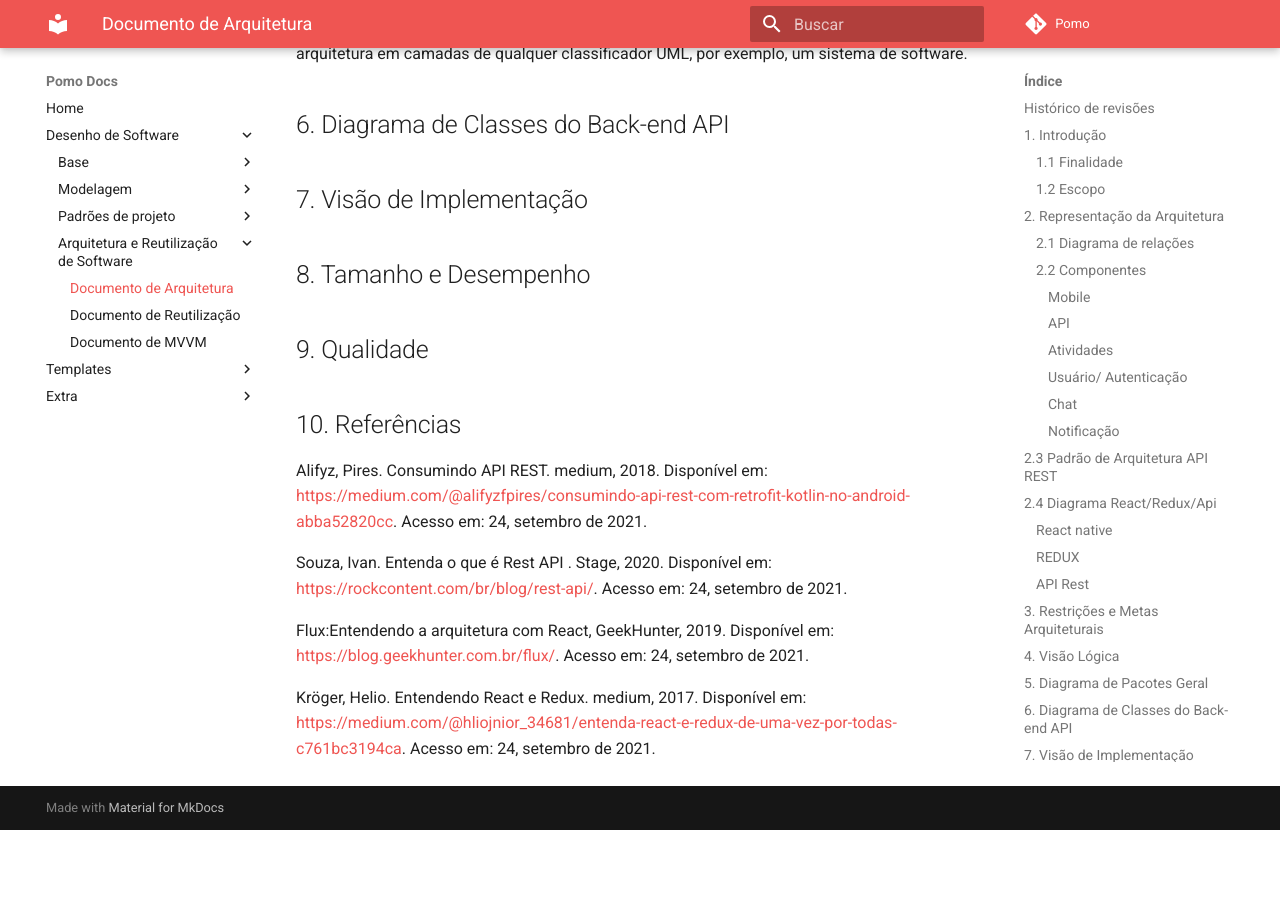
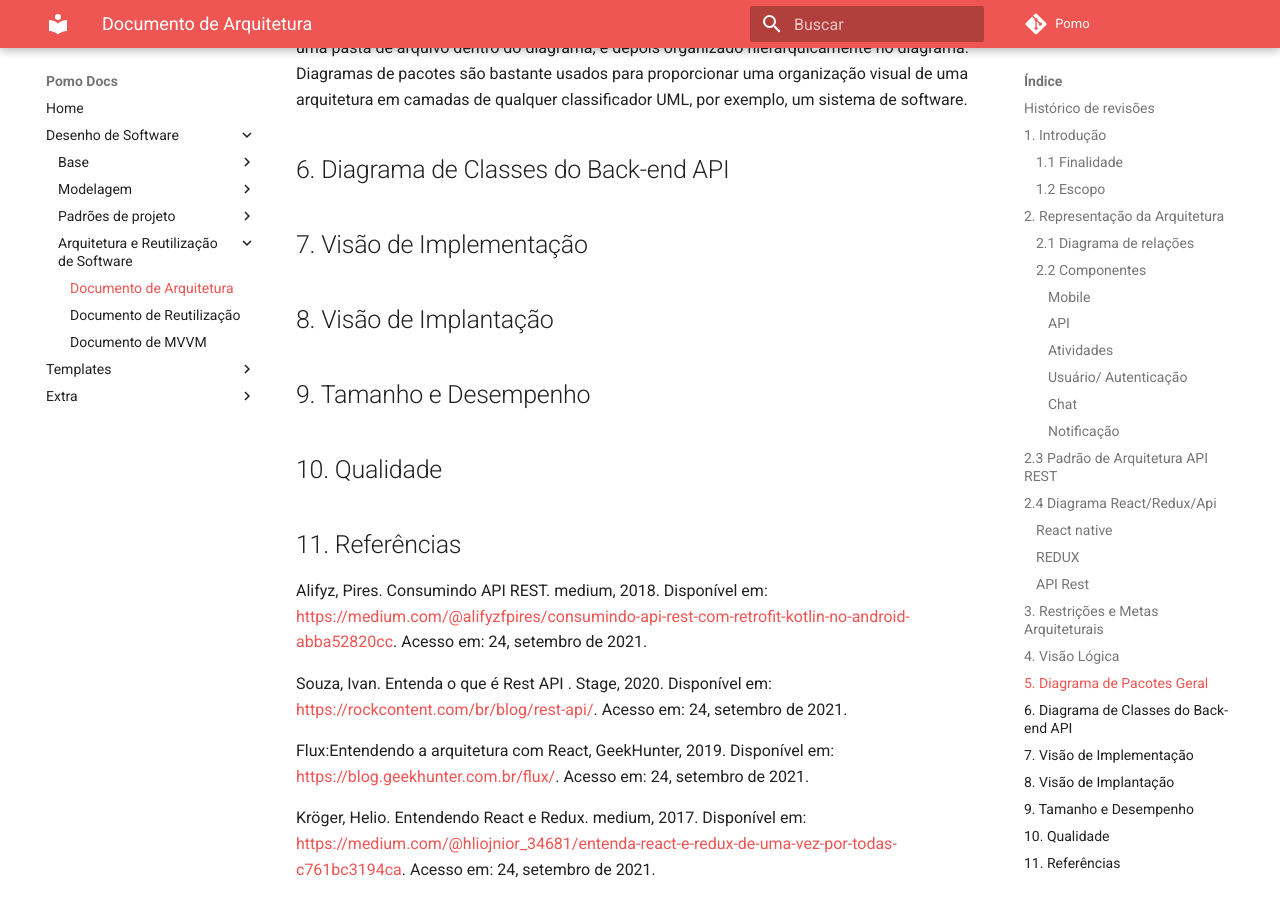
Before and after one commit to UnBArqDsw/2020.1_G6_Pomo, an MkDocs documentation site: the page built from docs/arquitetura-e-reutilizacao/arquitetura.md, in a window 1280 px wide and 900 px high, scrolled down 4646 px. Built offline with MkDocs 1.6.1 and Material for MkDocs 9.7.7, drawn with Linux system fonts in a browser that asks for light colours; comment, search, counter and statistics services are not loaded; before the commit the page ends 5476 px from its top, so only the background shows below that; some of the changed text lies outside the part shown.

Commit message:
#49 Adicionando tópico que estava faltando (visão de implantação)

```diff
--- a/docs/arquitetura-e-reutilizacao/arquitetura.md
+++ b/docs/arquitetura-e-reutilizacao/arquitetura.md
@@ -7,6 +7,7 @@
 | 20/09/2020 |  1.0   |            Criação da página e adição de conteúdo            | [Todos do grupo](https://unbarqdsw.github.io/2020.1_G6_Pomo/) |
 | 24/09/2020 |  1.1   |                      Adição de conteúdo                      |       [André Eduardo](https://github.com/Andre-Eduardo)       |
 | 16/11/2020 |  1.2   | Adição dos tópicos que estavam faltando (somente o template) |       [Arthur Rodrigues](https://github.com/arthurarp)        |
+| 19/11/2020 |  1.3   | Adição dos tópicos que estavam faltando |       [Marco Antônio](https://github.com/markinlimac)        |
 
 ## 1. Introdução
 
@@ -96,11 +97,13 @@ Diagramas de pacotes são diagramas estruturais usados para mostrar, em uma form
 
 ## 7. Visão de Implementação
 
-## 8. Tamanho e Desempenho
+## 8. Visão de Implantação
 
-## 9. Qualidade
+## 9. Tamanho e Desempenho
 
-## 10. Referências
+## 10. Qualidade
+
+## 11. Referências
 
 Alifyz, Pires. Consumindo API REST. medium, 2018. Disponível em: <https://medium.com/@alifyzfpires/consumindo-api-rest-com-retrofit-kotlin-no-android-abba52820cc>. Acesso em: 24, setembro de 2021.
 
```
